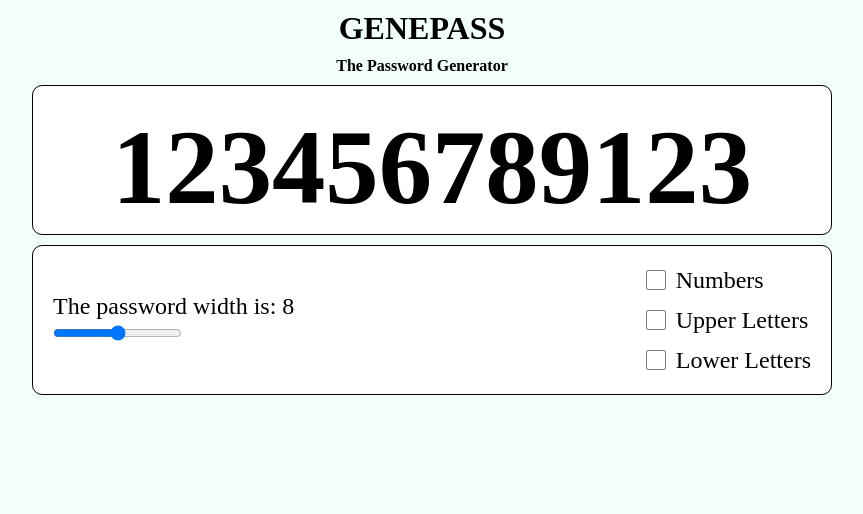
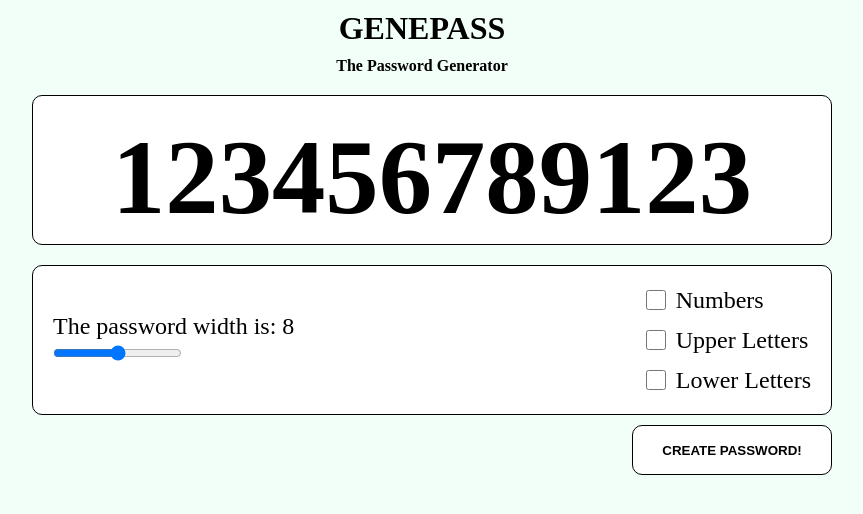
Before and after one commit to romulomelendez/genepass-api, a React (Create React App) app: page / in a window 1280 px wide. Shown: the top 514 px of the page, without its empty margins (218-1081 px from the left). Built offline with nearby package versions, Linux system fonts and the light colour scheme.

Commit message:
button stylized

```diff
--- a/src/components/Home/index.jsx
+++ b/src/components/Home/index.jsx
@@ -5,11 +5,18 @@ import { View, Container, Options } from './styles'
 export const Home = () => {
 
     const [ rangeHeight , setRangeHeight ] = useState(8)
+    const numbersArr = ['0', '1', '2', '3', '4', '5', '6', '7', '8', '9']
 
     const getRangeWidth = () => {
 
         let rangeWidth = parseInt(document.querySelector('#input-range').value)
         setRangeHeight(rangeWidth)
+
+    }
+
+    const createPassword = () => {
+
+        console.log('entrei eh o button!')
 
     }
 
@@ -40,21 +47,21 @@ export const Home = () => {
 
                     <div>
 
-                        <input type = "checkbox" />
+                        <input type = "checkbox" className = "numbers" />
                         <label>Numbers</label>
 
                     </div>
 
                     <div>
 
-                        <input type = "checkbox" />
+                        <input type = "checkbox" className = "upper-letters" />
                         <label>Upper Letters</label>
 
                     </div>
 
                     <div>
 
-                        <input type = "checkbox" />
+                        <input type = "checkbox" className = "lower-letters" />
                         <label>Lower Letters</label>
 
                     </div>
@@ -63,6 +70,8 @@ export const Home = () => {
 
             </Options>
 
+            <button type = "button" onClick = { createPassword }>CREATE PASSWORD!</button>
+
         </Container>
 
     )
--- a/src/components/Home/styles.js
+++ b/src/components/Home/styles.js
@@ -2,8 +2,25 @@ import styled from 'styled-components'
 
 export const Container = styled.div `
 
+    display: flex;
+    flex-direction: column;
     max-width: 800px;
 
+    button {
+
+        padding: 10px;
+        height: 50px;
+        width: 200px;
+        border: 1px solid black;
+        border-radius: 10px;
+        margin-left: 610px;
+        background-color: white;
+        font-weight: bold;
+        cursor: pointer;
+
+    }
+
+    button:hover { background-color: #cecece; }
 
 `
 
@@ -46,8 +63,8 @@ export const Options = styled(View) `
                 margin: 10px;
 
             }
+
             label { margin-top: 7px; }
-
 
         }
 
```
